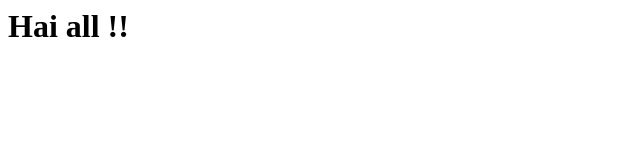
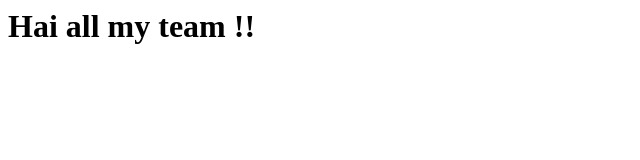
Before and after one commit to ragu-1997/Project-Microservice, a plain HTML site: page index.html in a window 1280 px wide. Shown: the whole page, without its empty margins (0-640 px from the left). Drawn offline with Linux system fonts and the light colour scheme.

Commit message:
Update index.html

```diff
--- a/index.html
+++ b/index.html
@@ -1 +1 @@
-<h1> Hai all !!</h1>
+<h1> Hai all my team !!</h1>
```
